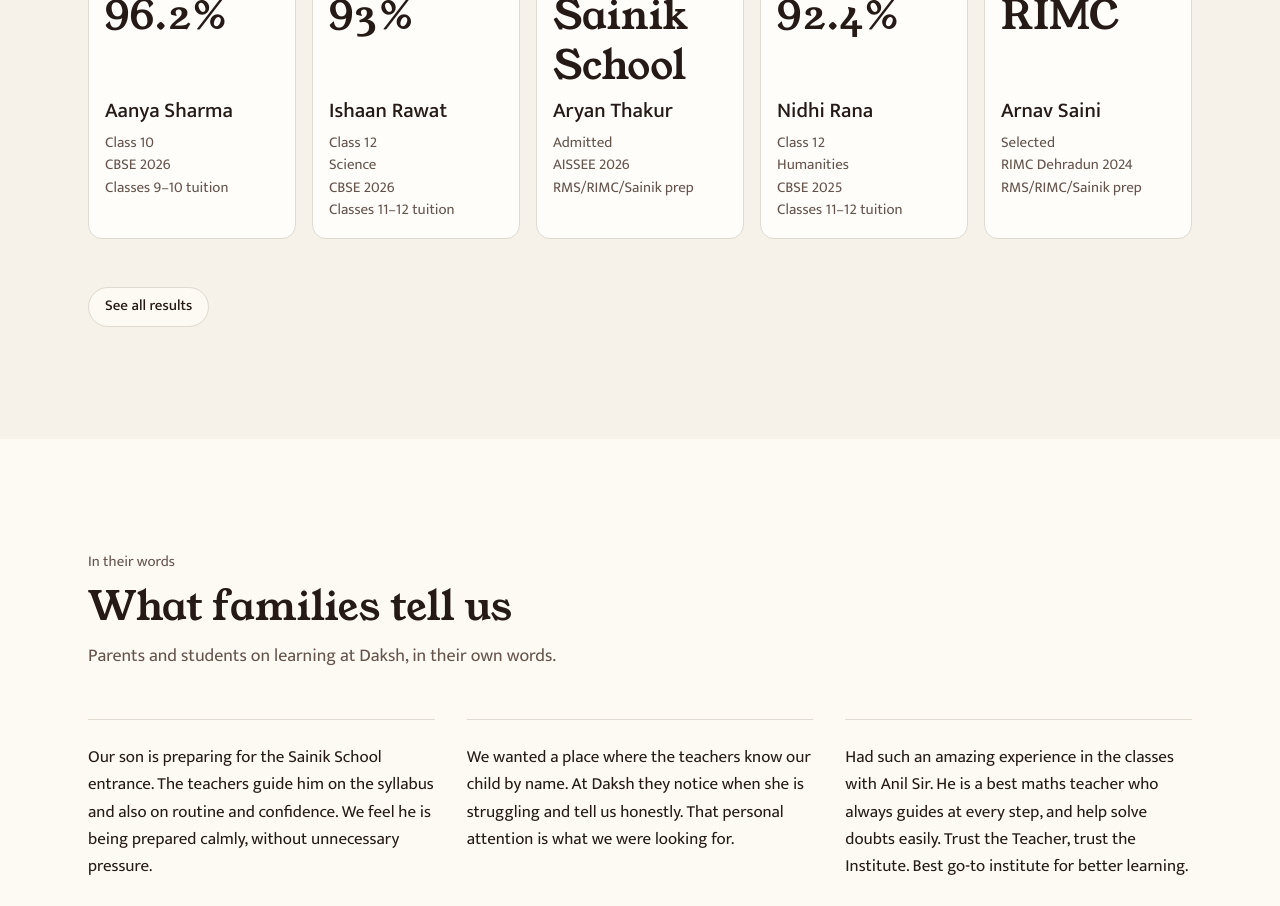
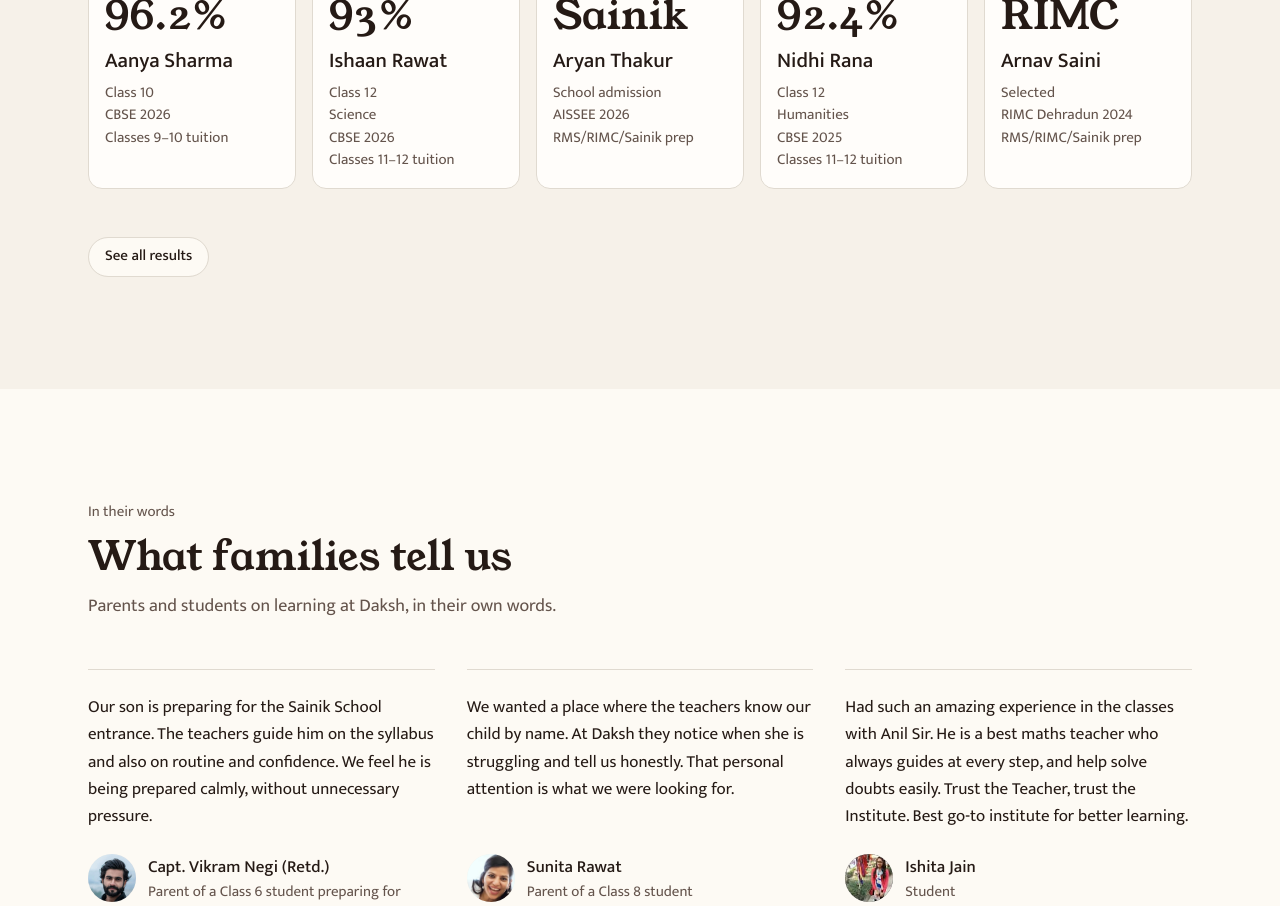
Before and after one commit to imkrrish/dakshstudycircle, a Next.js app: page / in a window 1280 px wide. Shown: the part 3920-4826 px from the top of the page. Built offline with nearby package versions, Linux system fonts and the light colour scheme.

Commit message:
fix: polish home results and testimonials layout

```diff
--- a/src/components/sections/testimonial-grid-section.tsx
+++ b/src/components/sections/testimonial-grid-section.tsx
@@ -15,12 +15,12 @@ type Item = ResolvedTestimonialGridSection["items"][number]
 // said it. The avatar is decorative (the name sits beside it).
 function TestimonialItem({ item }: { item: Item }) {
   return (
-    <li>
-      <figure className="flex h-full flex-col gap-6 border-t pt-6">
+    <li className="md:row-span-2 md:grid md:grid-rows-subgrid md:gap-y-0">
+      <figure className="flex flex-col gap-6 border-t pt-6 md:row-span-2 md:grid md:grid-rows-subgrid md:gap-y-6">
         <blockquote className="text-base text-foreground">
           <p>{item.text}</p>
         </blockquote>
-        <figcaption className="mt-auto flex items-center gap-3">
+        <figcaption className="flex items-start gap-3">
           <span className="relative size-12 shrink-0 overflow-clip rounded-full bg-muted">
             {item.photo ? (
               <Image
@@ -70,7 +70,7 @@ function TestimonialGridSection({
           title={heading}
           intro={intro}
         />
-        <ul className="grid gap-10 md:grid-cols-3 md:gap-8">
+        <ul className="grid gap-10 md:grid-cols-3 md:gap-x-8 md:gap-y-0">
           {items.map((item) => (
             <TestimonialItem key={item.id} item={item} />
           ))}
--- a/src/content/results.ts
+++ b/src/content/results.ts
@@ -90,7 +90,7 @@ export const results: Result[] = [
     class: "Entrance",
     course: "RMS/RIMC/Sainik prep",
     exam: "AISSEE",
-    outcome: { title: "Sainik School", note: "Admitted · AISSEE" },
+    outcome: { title: "Sainik", note: "School admission · AISSEE" },
     photo: photo("boy-school-uniform-tie", "Aryan Thakur"),
     highlight: true,
   },
@@ -177,7 +177,7 @@ export const results: Result[] = [
     class: "Entrance",
     course: "RMS/RIMC/Sainik prep",
     exam: "RMS CET",
-    outcome: { title: "Rashtriya Military School", note: "Admitted · RMS CET" },
+    outcome: { title: "RMS", note: "School admission · RMS CET" },
     photo: photo("boy-smiling-checked-shirt", "Kabir Chauhan"),
   },
   {
@@ -248,7 +248,7 @@ export const results: Result[] = [
     course: "RMS/RIMC/Sainik prep",
     exam: "RIMC",
     outcome: { title: "RIMC", note: "Selected · RIMC Dehradun" },
-    photo: photo("boy-school-uniform-tie", "Arnav Saini"),
+    photo: photo("boy-smiling-checked-shirt", "Arnav Saini"),
     highlight: true,
   },
 ]
--- a/src/content/testimonials.ts
+++ b/src/content/testimonials.ts
@@ -7,7 +7,7 @@ import type { Testimonial } from "@/lib/content-schema"
 // Source URL is https://images.unsplash.com/photo-<id>:
 //   mother-red-sari.jpg          Prateek Jaiswal  1628477116196-48afe0d209e0
 //   teen-boy-striped-jacket.jpg  Dipen Nagani     1617966225168-276b58a35602
-//   mother-with-daughter.jpg     Vivek Kumar      1589169011402-8b2cbd1ee593
+//   mother-portrait-crop.jpg     Vivek Kumar      1589169011402-8b2cbd1ee593 (cropped to one face)
 //   father-beard-portrait.jpg    Naim Ahmed       1607346256330-dee7af15f7c5
 //   young-woman-outdoors.jpg     Kunal Goswami    1607189200597-4d0923ef98c6
 function photo(src: string, alt: string, size: [number, number]) {
@@ -68,7 +68,11 @@ export const testimonials: Testimonial[] = [
     role: "parent",
     context: "Parent of a Class 8 student",
     text: "We wanted a place where the teachers know our child by name. At Daksh they notice when she is struggling and tell us honestly. That personal attention is what we were looking for.",
-    photo: mockPhoto("mother-with-daughter.jpg", "Sunita Rawat"),
+    photo: photo(
+      "/mock/people/mother-portrait-crop.jpg",
+      "Sunita Rawat",
+      [225, 225],
+    ),
   },
   // MOCK
   {
```
Also changed, not shown: public/mock/people/mother-portrait-crop.jpg (added), 1 other file (tests, documents, lock files or other folders).
